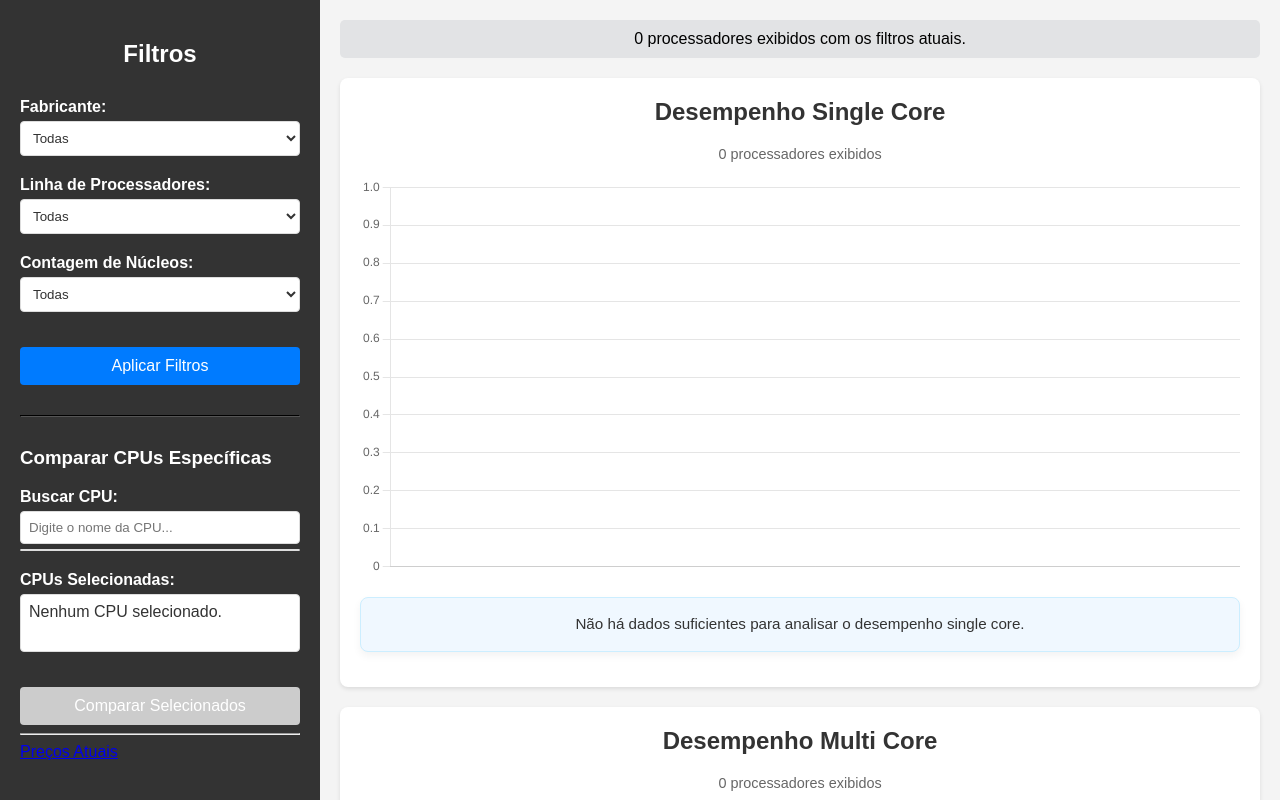
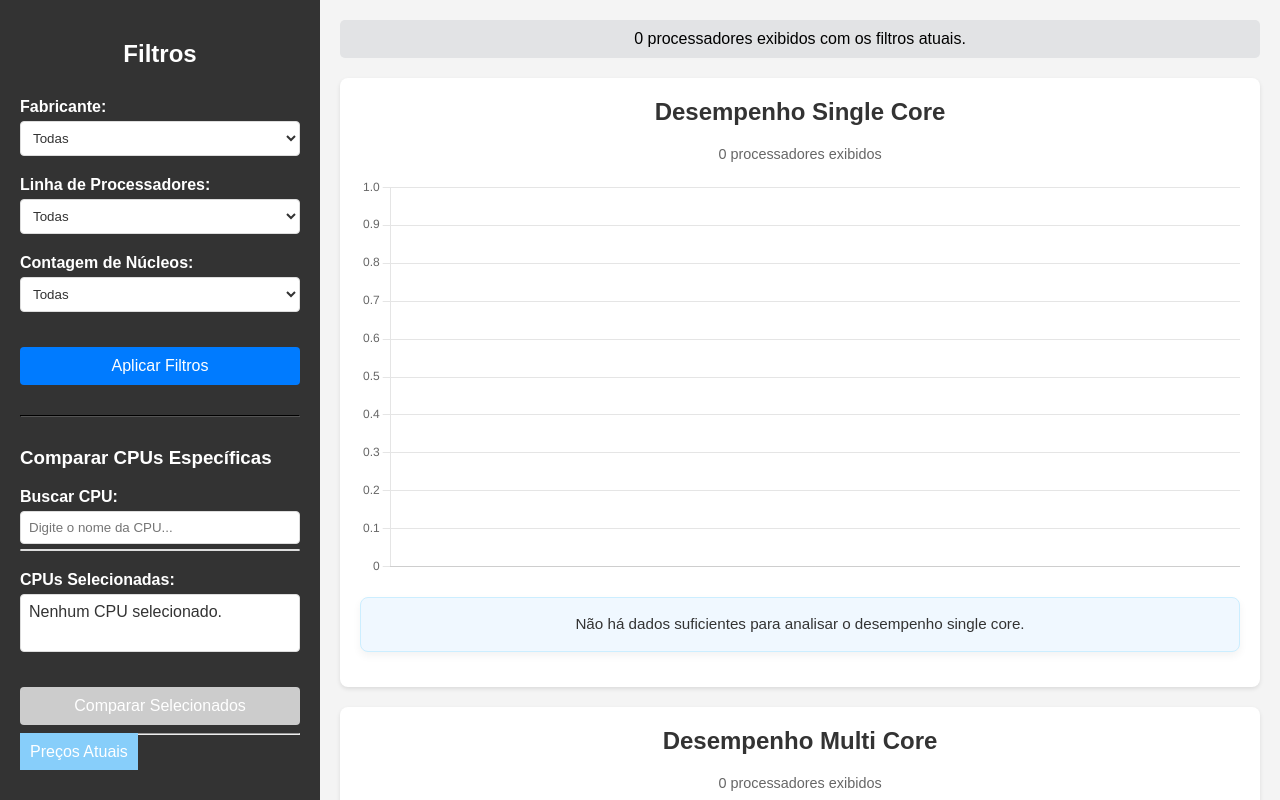
Before and after one commit to brenolobao/CpuGraficos, a plain HTML site: page index.html in a window 1280 px wide. Shown: the top 800 px of the page. Drawn offline with nearby package versions, Linux system fonts and the light colour scheme.

Commit message:
Update style.css

```diff
--- a/style.css
+++ b/style.css
@@ -5,7 +5,14 @@ body {
     background-color: #f4f4f4;
     display: flex;
 }
-
+a{
+    padding:10px;
+    width:100%;
+    text-align:center;
+    text-decoration:none;
+    color:white;
+    background-color:lightskyblue;
+}
 .container {
     display: flex;
     width: 100%;
```
